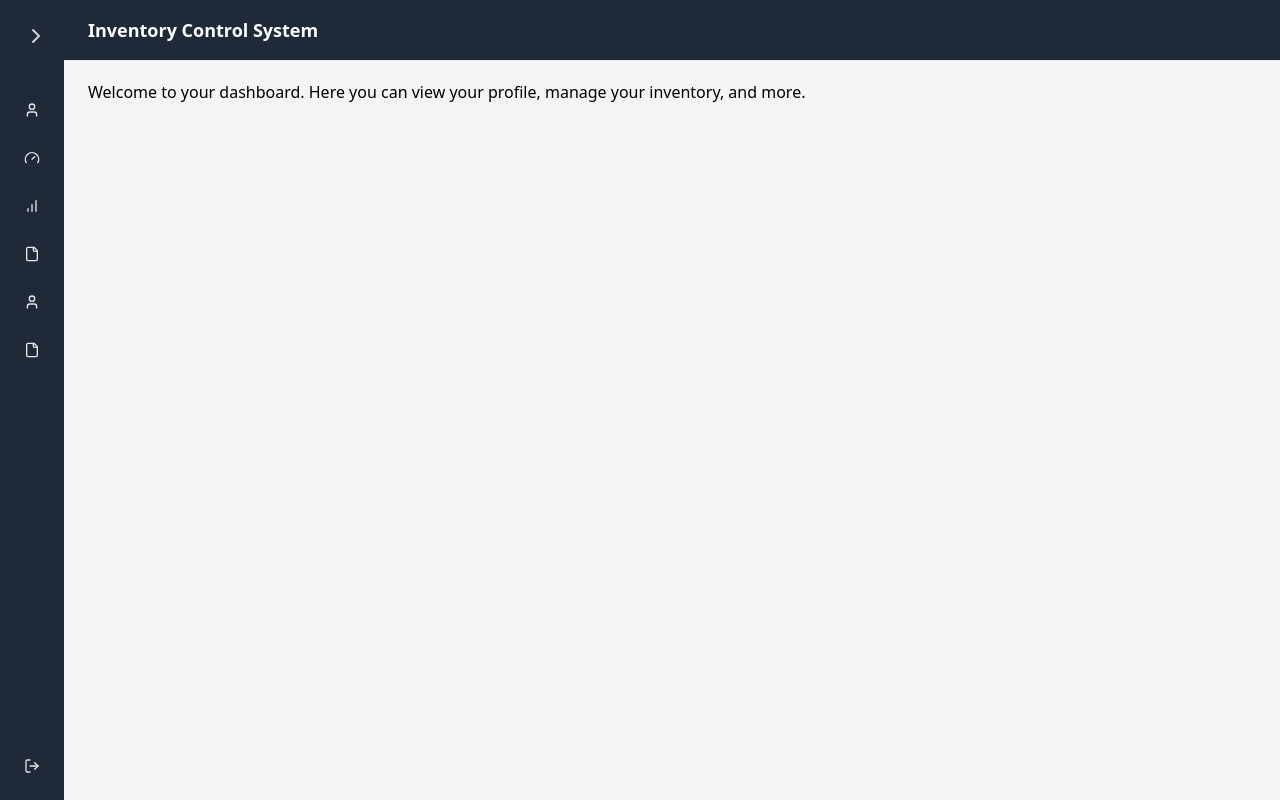
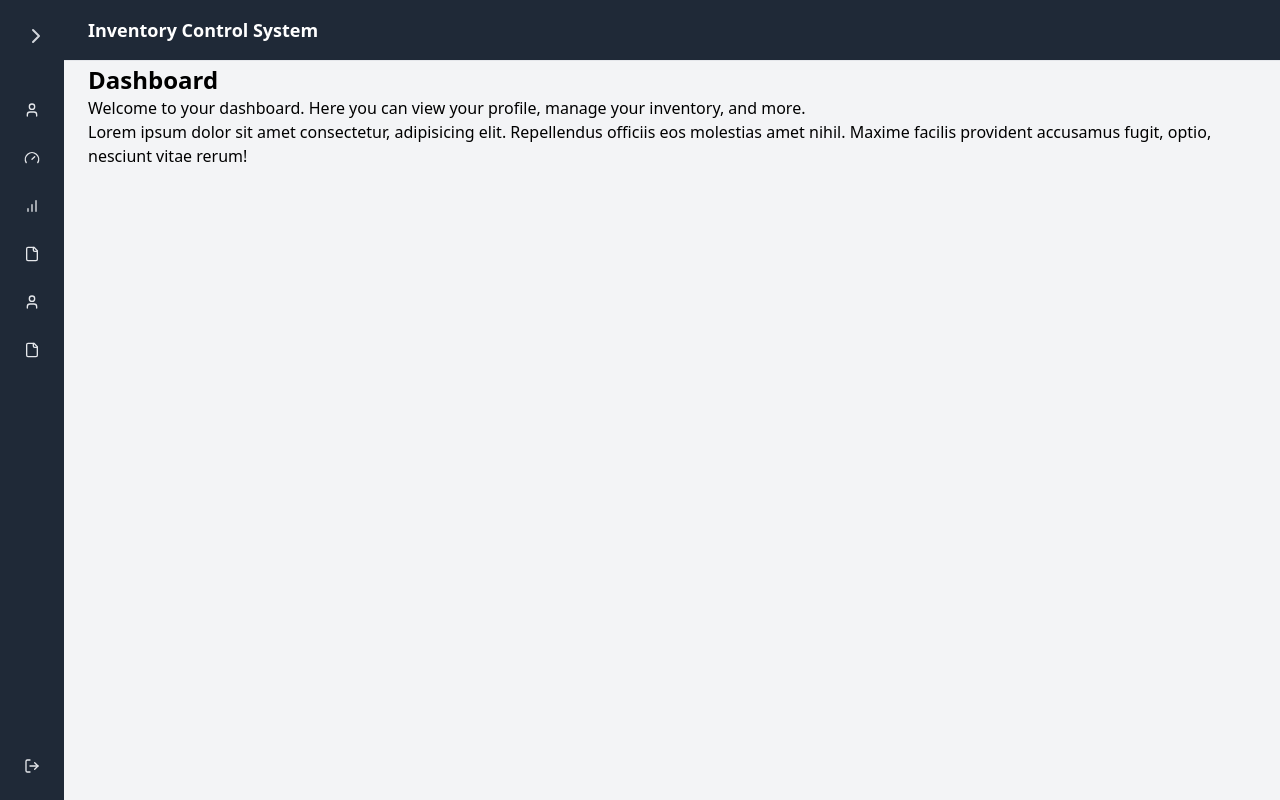
Before and after one commit to mubashar-mizA/inventory-control-next, a Next.js app: page /pages/dashboard in a window 1280 px wide. Built offline with nearby package versions, Linux system fonts and the light colour scheme.

Commit message:
updating app/pages/dashboard/page.jsx

```diff
--- a/app/pages/dashboard/page.jsx
+++ b/app/pages/dashboard/page.jsx
@@ -2,14 +2,20 @@ import React from "react";
 
 const Page = () => {
   return (
-    <div className="space-y-6">
-      <h1 className="text-2xl font-bold ">Dashboard</h1>
-      <p className="">
+    <div className="mt-10">
+      <h1 className="text-2xl font-bold">Dashboard</h1>
+      <p>
         Welcome to your dashboard. Here you can view your profile, manage your
         inventory, and more.
+      </p>
+      <p>
+        Lorem ipsum dolor sit amet consectetur, adipisicing elit. Repellendus
+        officiis eos molestias amet nihil. Maxime facilis provident accusamus
+        fugit, optio, nesciunt vitae rerum!
+      </p>
+      <p>
 
       </p>
-
     </div>
   );
 };
```
